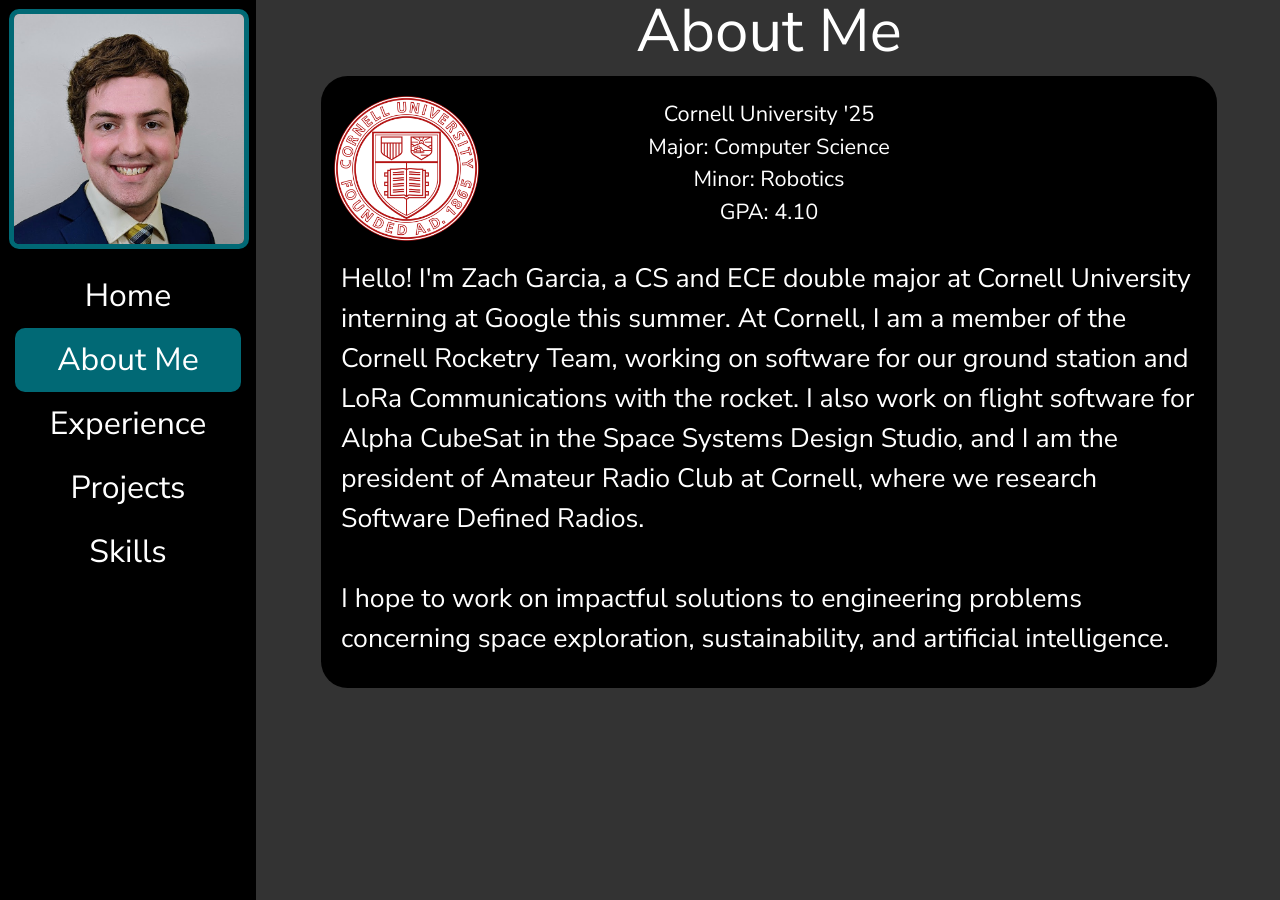
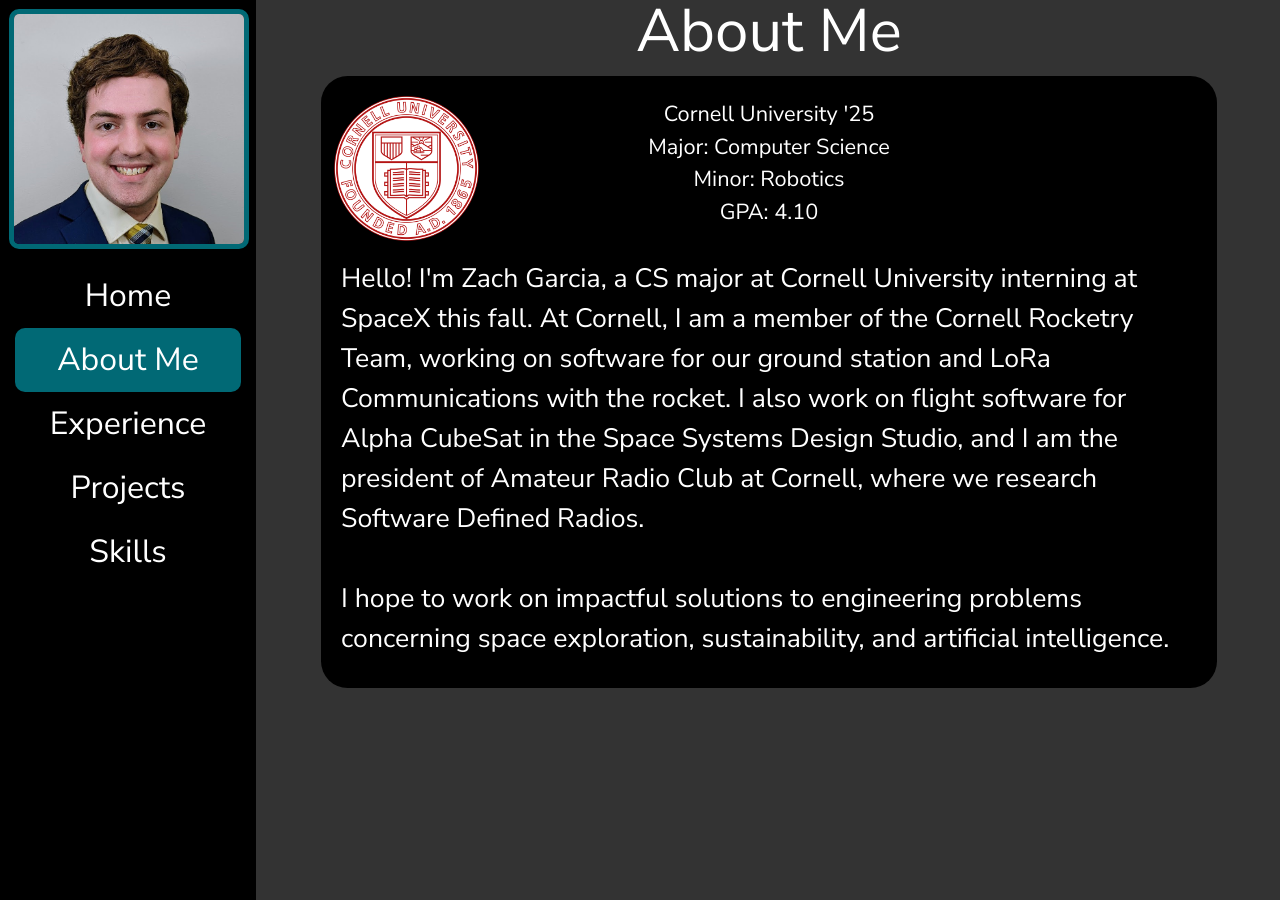
Before and after one commit to ZachGarcia42/zachgarcia42.github.io, a Jekyll site: the page built from index.markdown, in a window 1280 px wide and 900 px high, scrolled down 1007 px. Built offline with Jekyll 4.4.1, drawn with Linux system fonts in a browser that asks for light colours; some of the changed text lies outside the part shown.

Commit message:
Update default.html with SpaceX header

```diff
--- a/_layouts/default.html
+++ b/_layouts/default.html
@@ -89,8 +89,8 @@
         </p>
       </div>
       <p id="paragraph">
-        Hello! I'm Zach Garcia, a CS and ECE double major at Cornell University
-        interning at Google this summer. At Cornell, I am a member of the Cornell
+        Hello! I'm Zach Garcia, a CS major at Cornell University
+        interning at SpaceX this fall. At Cornell, I am a member of the Cornell
         Rocketry Team, working on software for our ground station and LoRa
         Communications with the rocket. I also work on flight software for Alpha
         CubeSat in the Space Systems Design Studio, and I am the president of
@@ -107,6 +107,21 @@
     <h1>Experience</h1>
     <br>
     <div class="info">
+      <div class="container">
+        <img class="logo" src="../assets/files/spacex_logo.jpg">
+        <p id="spacex">
+          SpaceX Starshield <b>Hawthorne, CA</b> | SWE Intern
+        </p>
+        <p id="spacex_date" class="date"> Aug. 2023 - Present</p>
+      </div>
+
+      <br>
+      <p>
+        <!-- TODO fill this in when internship finishes.-->
+      </p>
+      <br>
+      <br>
+      <br>
       <div class="container">
         <img class="logo" src="../assets/files/Zach Google.jpg">
         <p id="google">
```
